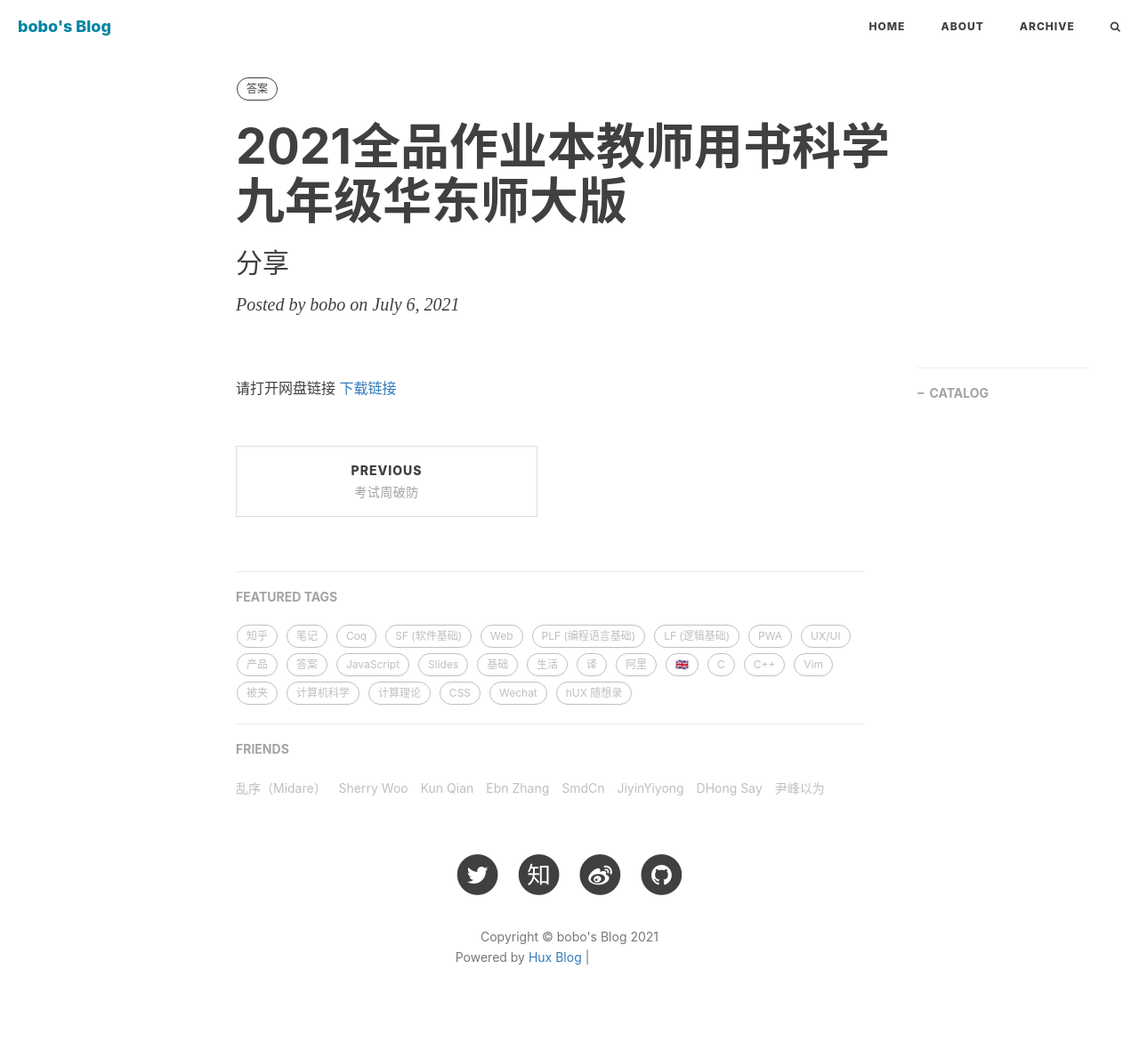
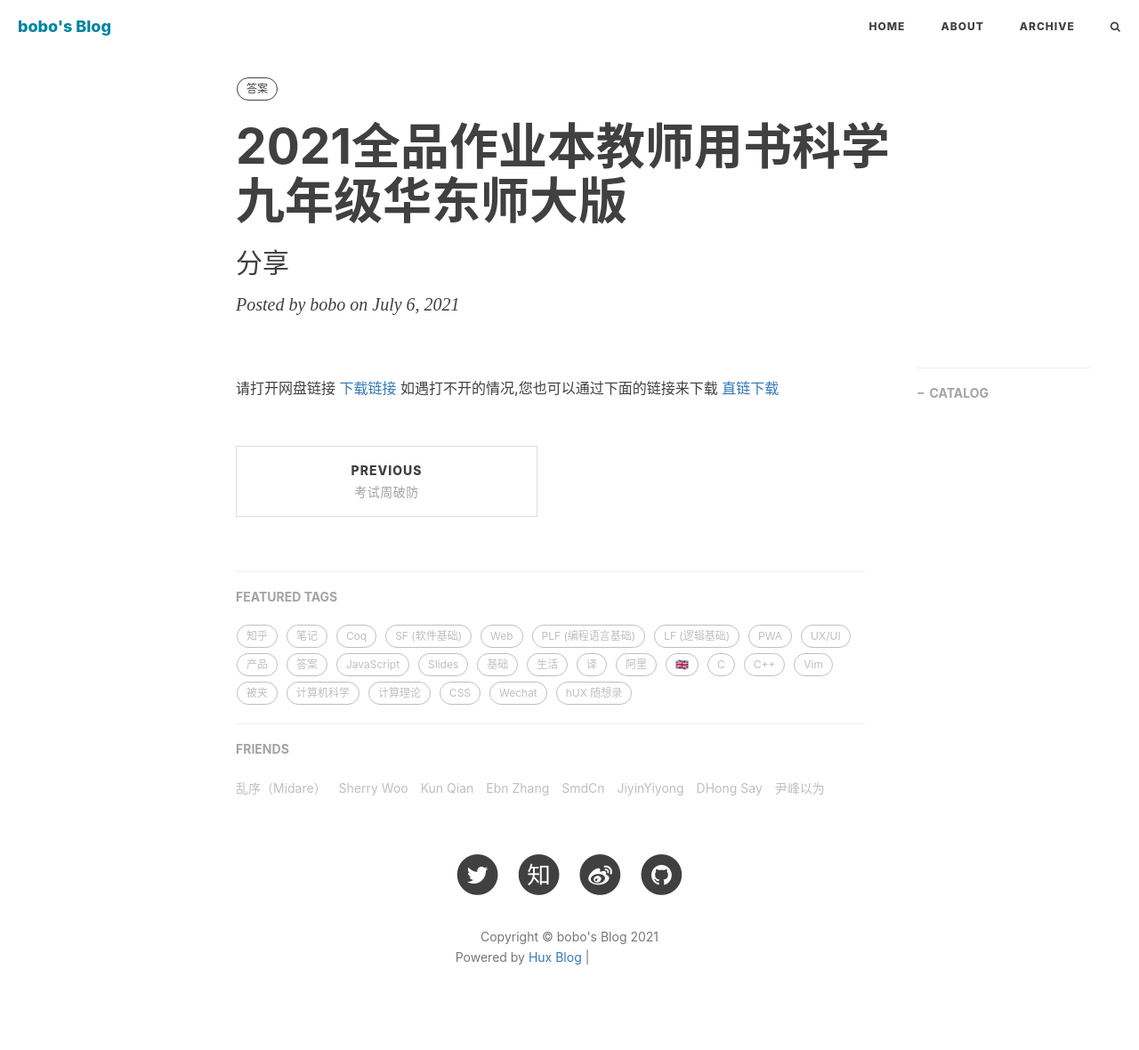
Before and after one commit to bobo482/blog, a Jekyll site: the page built from _posts/2021-07-06-2021全品作业本教师用书科学九年级华东师大版.md, in a window 1280 px wide. Shown: the whole page at 89% size. Built offline with Jekyll 4.4.1, drawn with Linux system fonts in a browser that asks for light colours; nearby versions of some CDN libraries; comment, search, counter and statistics services are not loaded; grey boxes are pictures that could not be loaded.

Commit message:
Update 2021-07-06-2021全品作业本教师用书科学九年级华东师大版.md

```diff
--- a/_posts/2021-07-06-2021全品作业本教师用书科学九年级华东师大版.md
+++ b/_posts/2021-07-06-2021全品作业本教师用书科学九年级华东师大版.md
@@ -11,3 +11,5 @@ tags:
 ---
 请打开网盘链接
 [下载链接](https://moecloud.cn/s/1K54Fk)
+如遇打不开的情况,您也可以通过下面的链接来下载
+[直链下载](https://moecloud.cn/api/v3/source/8CMJ3dW9sz5GZMVy1lhdDLStwb7IJzol0Bk1t4nZDHM=:0/495714/%E5%85%A8%E5%93%81%E4%BD%9C%E4%B8%9A%E6%9C%AC%E6%95%99%E5%B8%88%E7%94%A8%E4%B9%A6%E7%A7%91%E5%AD%A6%E4%B9%9D%E5%B9%B4%E7%BA%A7%E5%8D%8E%E4%B8%9C%E5%B8%88%E5%A4%A7%E7%89%88.rar)
```
